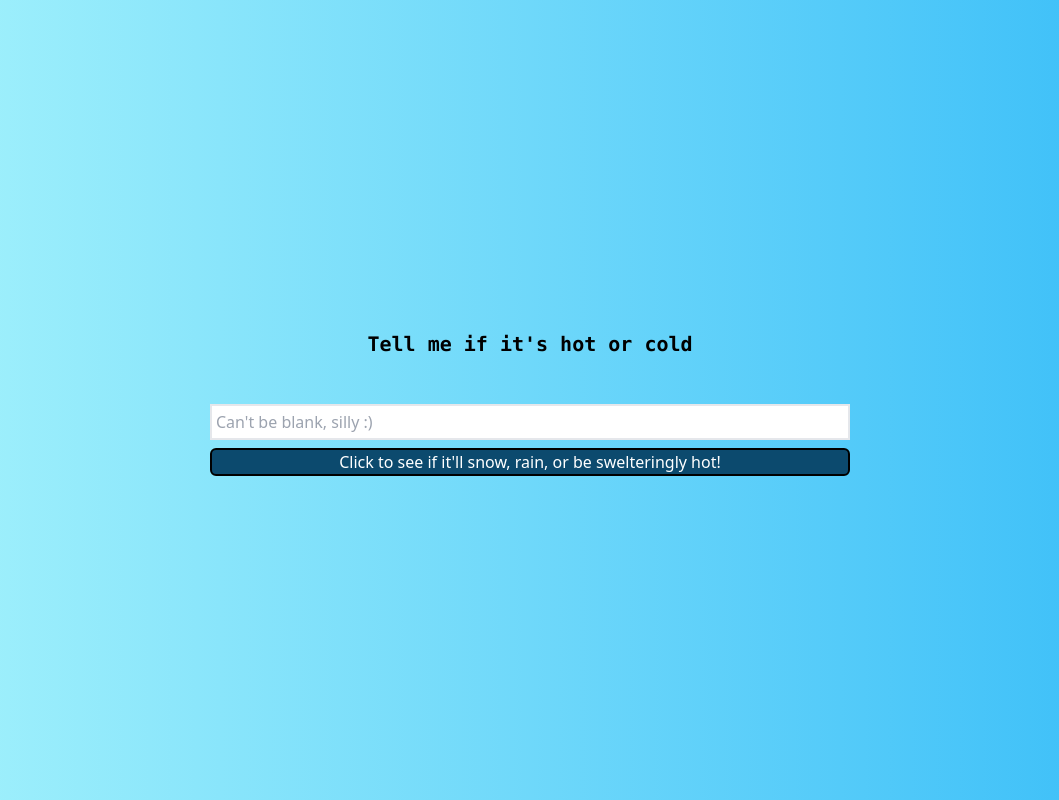
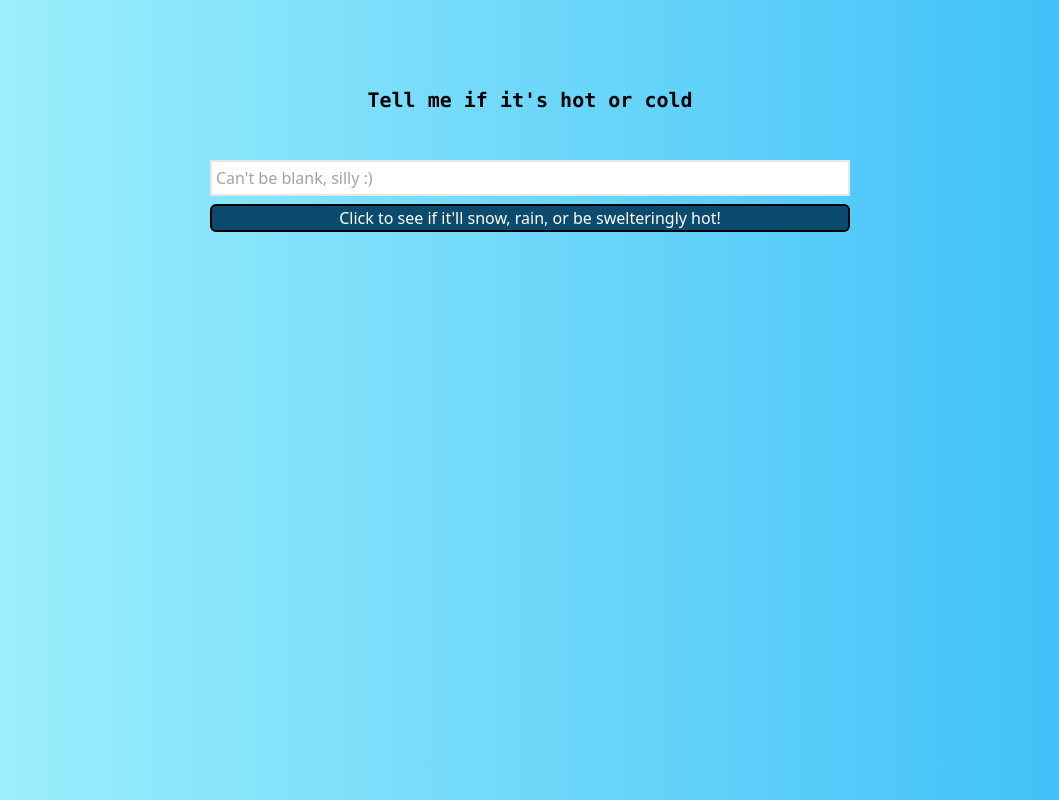
Before and after one commit to myrojoylee/wmw-v1.5, a React (Vite) app: page / in a window 1280 px wide. Shown: the whole page, without its empty margins (110-1169 px from the left). Built offline with nearby package versions, Linux system fonts and the light colour scheme.

Commit message:
tiny style tweaks

```diff
--- a/src/App.tsx
+++ b/src/App.tsx
@@ -44,10 +44,12 @@ const App = (): JSX.Element => {
   // getting weather when you click button
   async function handleSubmit(input: string) {
     if (!input) {
-      setPlaceholder(`Can't be blank, silly :)`);
+      setPlaceholder("Can't be blank, silly :)");
       return;
     } else {
+      setPlaceholder("Type a city ... ")
       try {
+        setLoading(true)
 
         await getCurrentWeather();
 
@@ -63,7 +65,7 @@ const App = (): JSX.Element => {
   const { conditions, cityInfo } = weatherState;
 
   return (
-    <main className="flex justify-center items-center w-full flex-col h-[100vh] space-y-10 bg-gradient-to-r from-cyan-200 to-sky-400">
+    <main className="flex  items-center w-full flex-col h-[100vh] space-y-10 bg-gradient-to-r  from-cyan-200 to-sky-400">
       <Header />
       <InputForm setCitySearched={setCitySearched} placeholder={placeholder} />
       {!loading && <ResultsDisplay conditions={conditions} cityInfo={cityInfo} />}
@@ -71,5 +73,4 @@ const App = (): JSX.Element => {
   );
 };
 
-
 export default App;
--- a/src/components/Header.tsx
+++ b/src/components/Header.tsx
@@ -1,7 +1,7 @@
 const Header = (): JSX.Element => {
   return (
     <header>
-      <h1 className="flex text-center justify-center items-center font-mono text-xl font-bold h-10">
+      <h1 className="flex text-center justify-center items-center font-mono text-xl font-bold h-10 mt-20">
         Tell me if it's hot or cold
       </h1>
     </header>
--- a/src/components/ResultsDisplay.tsx
+++ b/src/components/ResultsDisplay.tsx
@@ -17,7 +17,6 @@ export const ResultsDisplay = ({ conditions, cityInfo }: any) => {
         } else {
             setVerdict(Verdict.Freezing);
         }
-
     };
 
     // unit conversion
@@ -38,8 +37,8 @@ export const ResultsDisplay = ({ conditions, cityInfo }: any) => {
     }
 
     return (
-        <>
-            <section className="flex flex-col w-3/4">
+        <article className="w-2/3 flex-column justify-center">
+            <section className="flex flex-col w-3/4 mx-auto">
                 <p>
                     City:{" "}
                     <span className="font-mono">
@@ -67,7 +66,7 @@ export const ResultsDisplay = ({ conditions, cityInfo }: any) => {
                     </button>
                 </div>
             </section>
-            <p className="flex flex-col w-3/4">
+            <p className="flex flex-col w-3/4 mx-auto">
                 {verdict ||
                     <button
                         onClick={() => displayVerdict()}
@@ -77,7 +76,7 @@ export const ResultsDisplay = ({ conditions, cityInfo }: any) => {
                     </button>
                 }
             </p>
-        </>
+        </article>
     )
 
 
```
